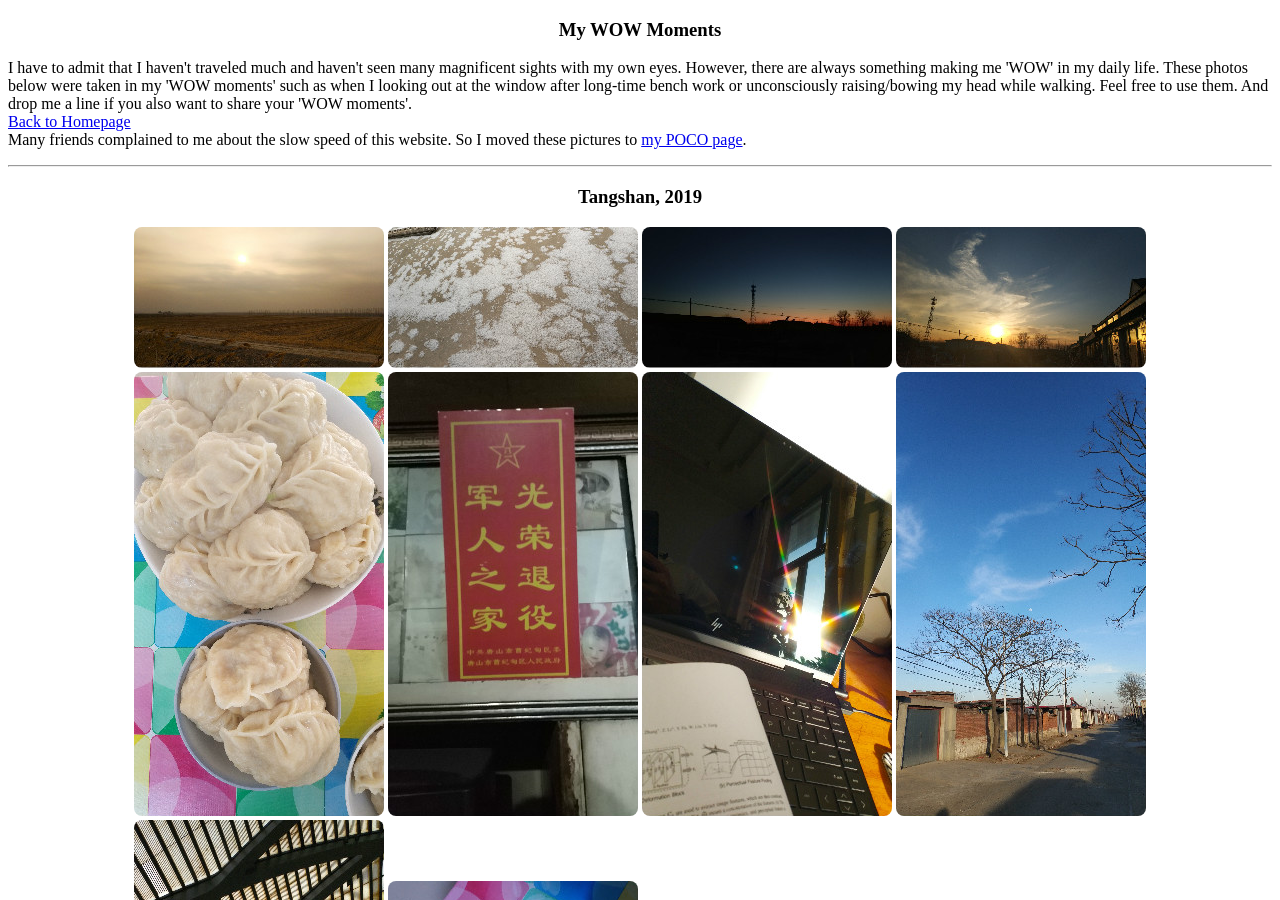
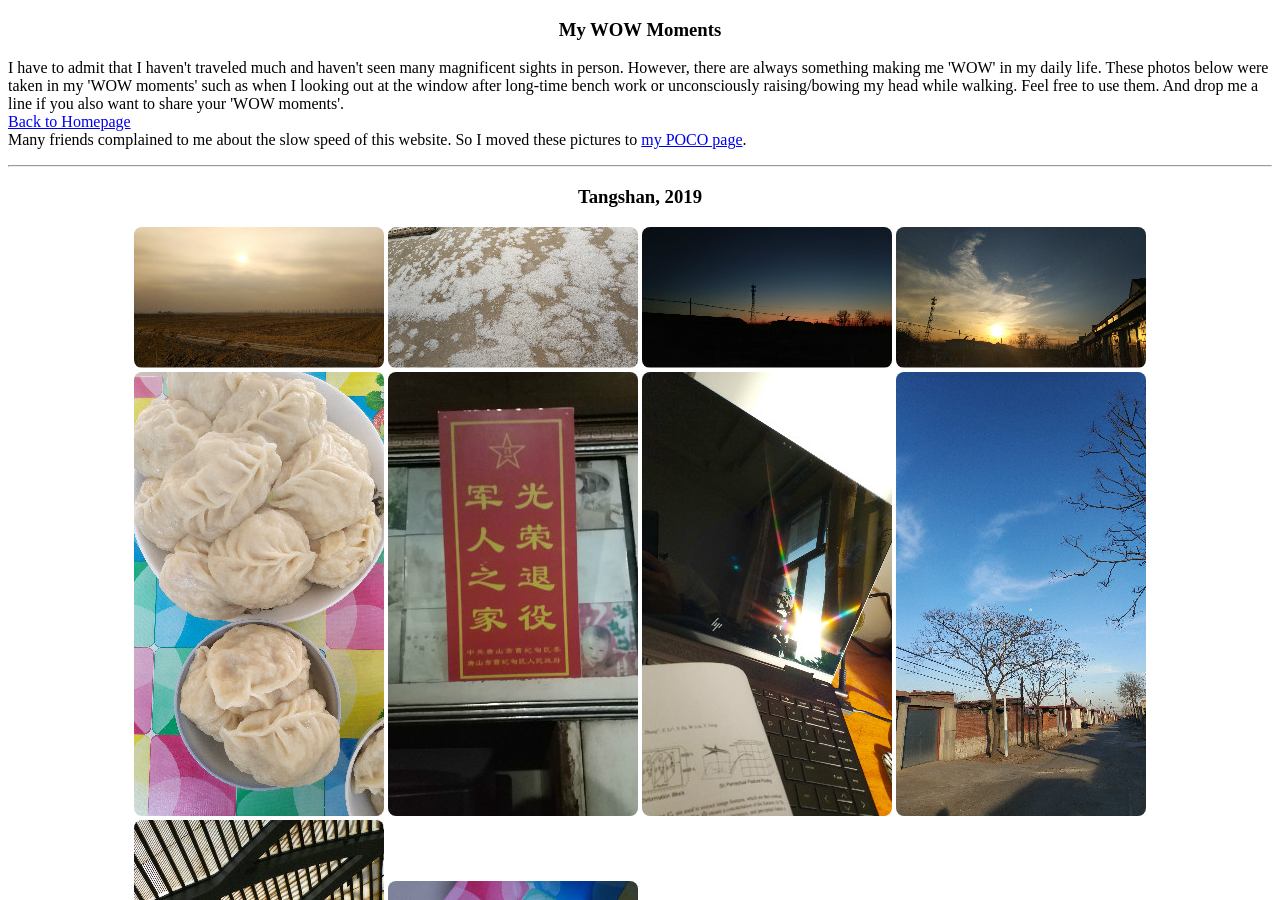
Before and after one commit to PAULYZHENG/paulyzheng.github.io, a Jekyll site: the page photograph/index.html, which Jekyll copies as it is, in a window 1280 px wide and 900 px high. Built offline with Jekyll 4.4.1, drawn with Linux system fonts in a browser that asks for light colours.

Commit message:
Update index.html

```diff
--- a/photograph/index.html
+++ b/photograph/index.html
@@ -11,7 +11,7 @@
   <section style="text-align:center;">
     <h3>My WOW Moments</h3>
     <p style="text-align:left;">
-      I have to admit that I haven't traveled much and haven't seen many magnificent sights with my own eyes.
+      I have to admit that I haven't traveled much and haven't seen many magnificent sights in person.
       However, there are always something making me 'WOW' in my daily life.
       These photos below were taken in my 'WOW moments' such as
       when I looking out at the window after long-time bench work or unconsciously raising/bowing my head while walking.
```
